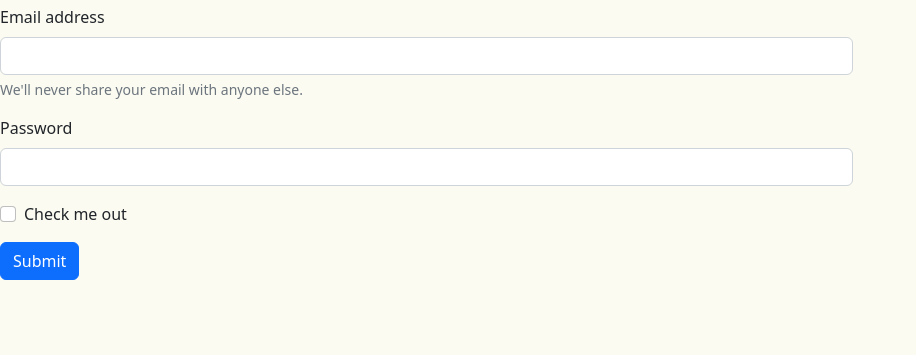
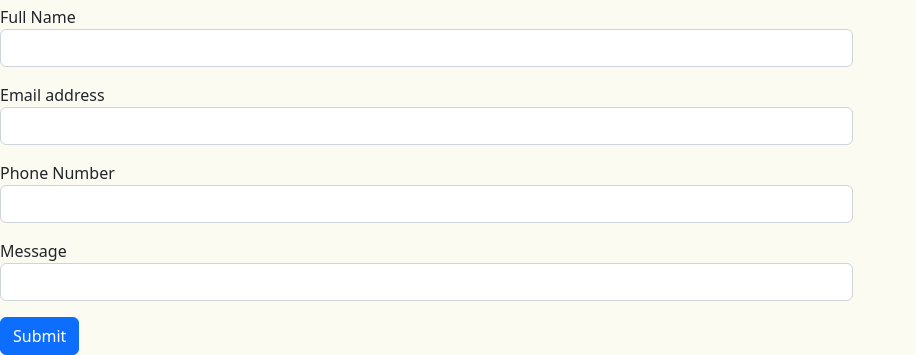
Before and after one commit to Thato2619/Online-Store, a PHP site: page /contact.php in a window 1280 px wide. Shown: the part 695-1050 px from the top of the page, without its empty margins (0-916 px from the left). Before the commit the page ends 975 px from the top, so only its background shows below. Run offline with PHP 8.4, Linux system fonts and the light colour scheme.

Commit message:
remove the labels and id that are not needed
create new label title, message

```diff
--- a/contact.php
+++ b/contact.php
@@ -75,17 +75,20 @@ require_once __DIR__ . "/config2/dbConfig.php";
   <div class="col-md-8">
     <form>
     <div class="mb-3">
-        <label for="exampleInputEmail1" class="form-label">Email address</label>
-        <input type="email" class="form-control" id="exampleInputEmail1" aria-describedby="emailHelp">
-        <div id="emailHelp" class="form-text">We'll never share your email with anyone else.</div>
+        <label>Full Name</label>
+        <input type="text" class="form-control">
     </div>
     <div class="mb-3">
-        <label for="exampleInputPassword1" class="form-label">Password</label>
-        <input type="password" class="form-control" id="exampleInputPassword1">
+        <label>Email address</label>
+        <input type="text" class="form-control">
     </div>
-    <div class="mb-3 form-check">
-        <input type="checkbox" class="form-check-input" id="exampleCheck1">
-        <label class="form-check-label" for="exampleCheck1">Check me out</label>
+    <div class="mb-3">
+        <label>Phone Number</label>
+        <input type="text" class="form-control">
+    </div>
+    <div class="mb-3">
+        <label>Message</label>
+        <input type="text" class="form-control">
     </div>
     <button type="submit" class="btn btn-primary">Submit</button>
     </form>
```
